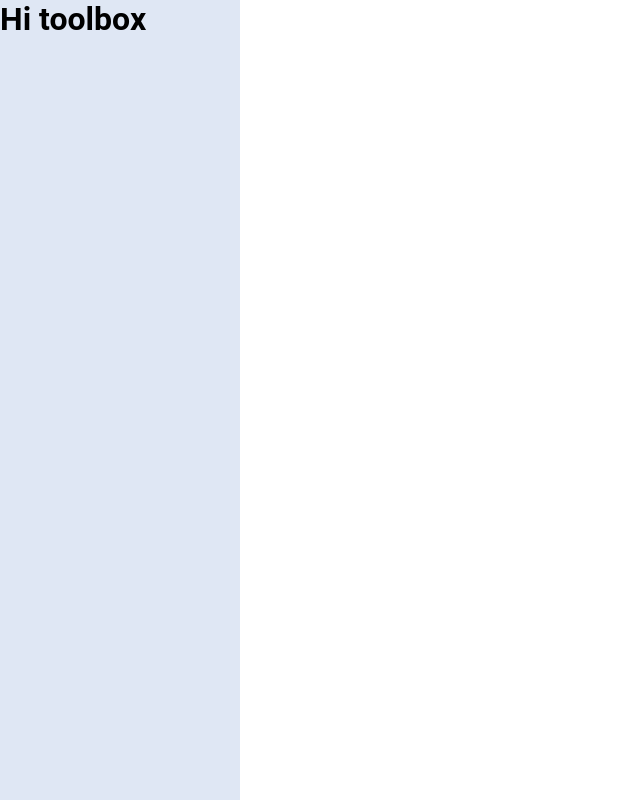
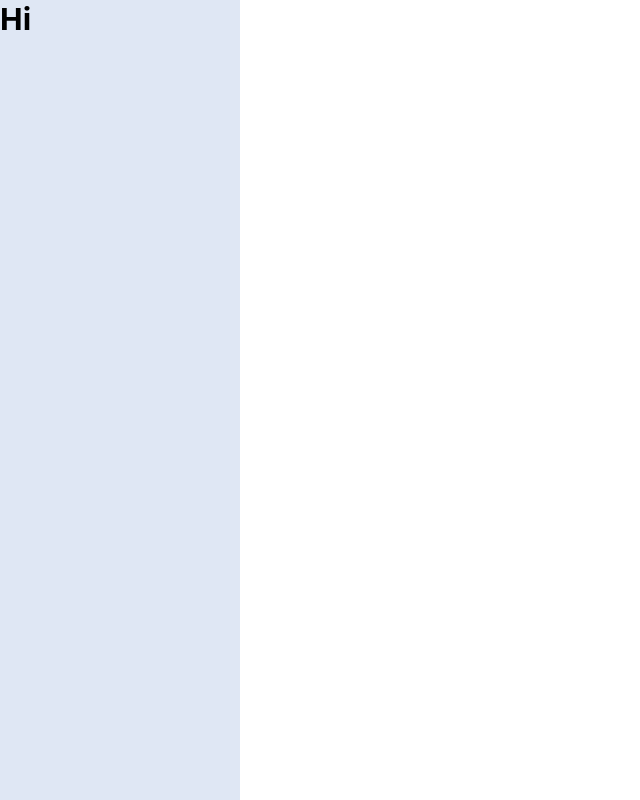
Before and after one commit to France-ioi/visual-html-editor, a React (Create React App) app: page / in a window 1280 px wide. Shown: the whole page, without its empty margins (0-640 px from the left). Built offline with nearby package versions, Linux system fonts and the light colour scheme.

Commit message:
Exported toolboxconfig.ts interfaces to import in BlocksToolbox component

```diff
--- a/src/App.tsx
+++ b/src/App.tsx
@@ -4,7 +4,7 @@ import BlocksToolbox from './features/blocks/BlocksToolbox'
 function App() {
   return (
     <div className="App">
-      <BlocksToolbox categories={tbConf}/>
+      <BlocksToolbox categories={tbConf.categories}/>
     </div>
   )
 }
--- a/src/features/blocks/BlocksCategory.css
+++ b/src/features/blocks/BlocksCategory.css
@@ -0,0 +1 @@
+z
--- a/src/features/blocks/BlocksToolbox.tsx
+++ b/src/features/blocks/BlocksToolbox.tsx
@@ -1,14 +1,11 @@
 import './BlocksToolbox.css'
+import {ToolboxConfiguration, ToolboxCategory, ToolboxCategoryBlocks} from "../../toolboxconfig"
 import BlocksCategory from './BlocksCategory'
 
-interface BlocksToolboxProps {
-  categories: Object
-}
-
-function BlocksToolbox({categories}: BlocksToolboxProps) {
+function BlocksToolbox({categories}: ToolboxConfiguration) {
   return (
     <div className={'toolbox'}>
-      <h1>Hi toolbox</h1>
+      <h1>Hi</h1>
     </div>
   )
 }
```
Also changed, not shown: src/toolboxconfig.ts (+5 -5 lines).
